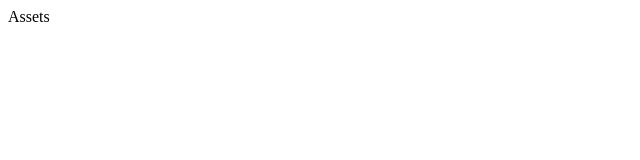
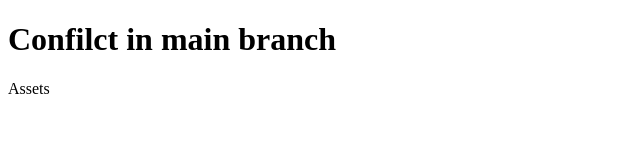
Before and after one commit to ahmedamin-89/Task-Organizer, a plain HTML site: page assets.html in a window 1280 px wide. Shown: the whole page, without its empty margins (0-640 px from the left). Drawn offline with Linux system fonts and the light colour scheme.

Commit message:
Confilct in main branch

```diff
--- a/assets.html
+++ b/assets.html
@@ -6,6 +6,7 @@
     <title>Document</title>
   </head>
   <body>
+    <h1>Confilct in main branch</h1>
     Assets
   </body>
 </html>
```
